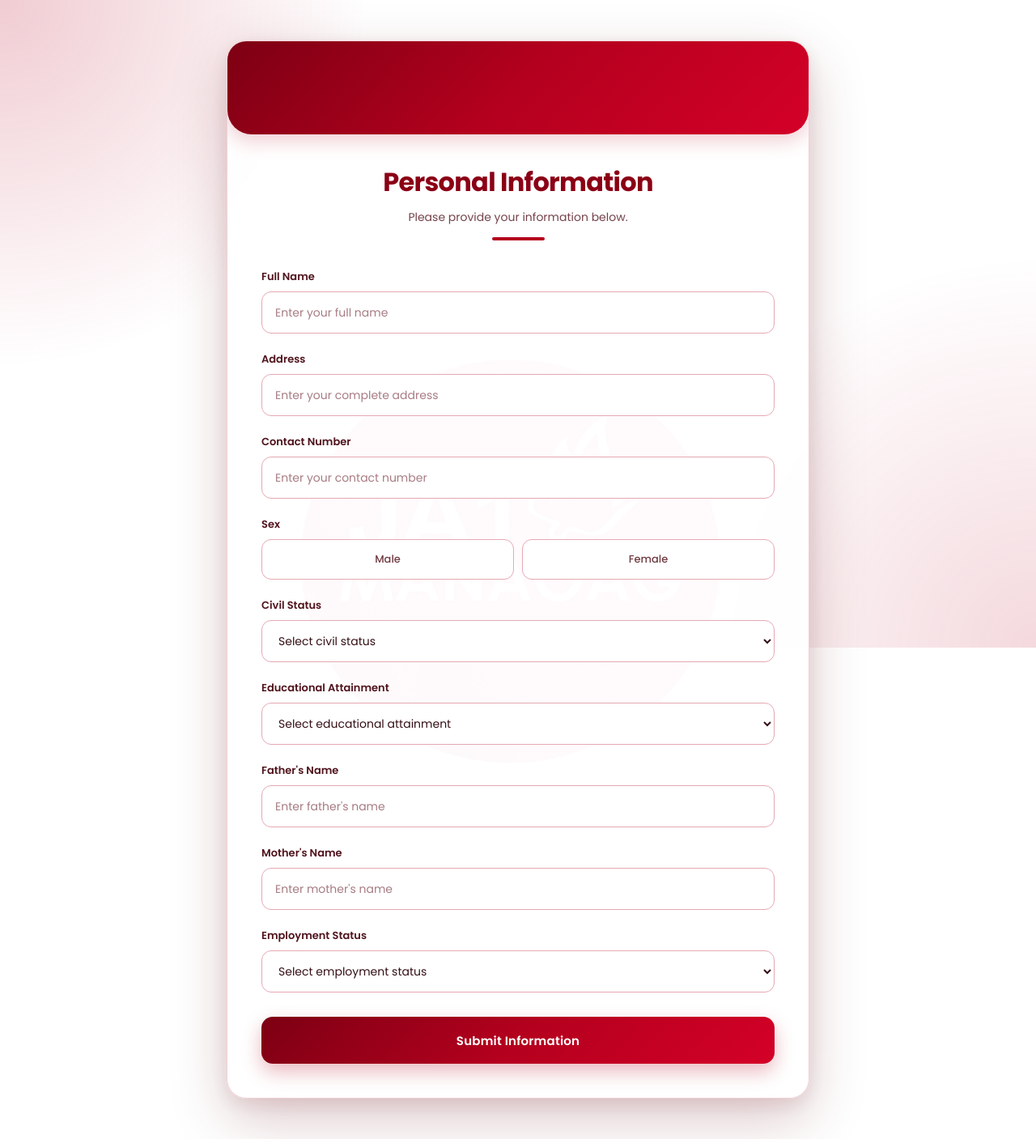
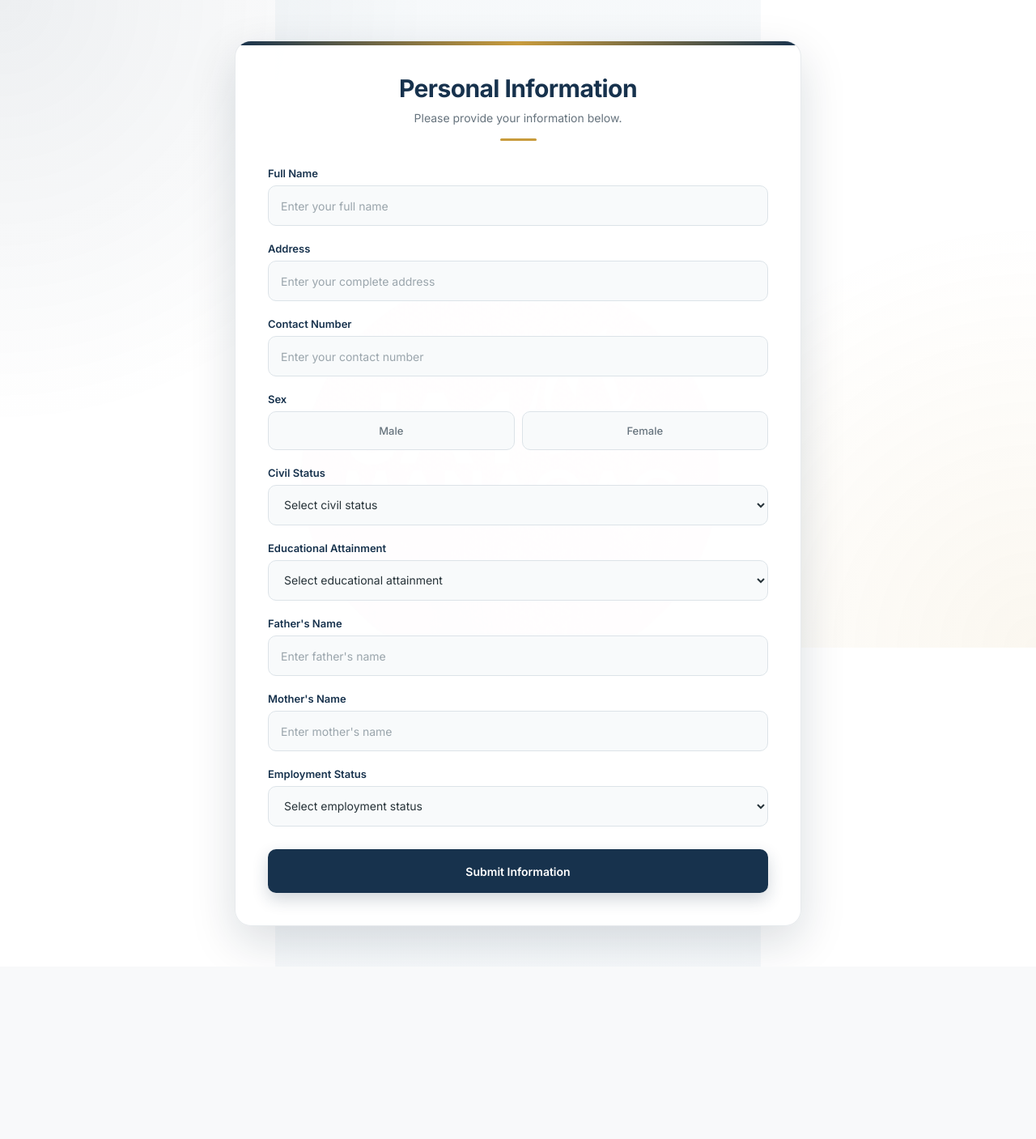
Before and after one commit to marrajanerick-alt/ja1manaoag, a Flask app: page / in a window 1280 px wide. Shown: the whole page at 81% size. After the commit the page ends 1179 px from the top, so only its background shows below. Run offline with Flask 3, Linux system fonts and the light colour scheme.

Commit message:
Update style.css

```diff
--- a/static/style.css
+++ b/static/style.css
@@ -1,20 +1,24 @@
-@import url('https://fonts.googleapis.com/css2?family=Poppins:wght@400;500;600;700&display=swap');
+@import url('https://fonts.googleapis.com/css2?family=Inter:wght@400;500;600;700&display=swap');
 
 
 /* =================================
-   COLORS
+   VARIABLES
 ================================= */
 
 :root {
-    --red-dark: #8b0015;
-    --red: #b4001e;
-    --red-bright: #d40027;
-    --red-light: #fff1f3;
-    --red-border: #e5a8b2;
+    --primary: #17324d;
+    --primary-dark: #0f2438;
+    --accent: #c89b3c;
+
+    --text: #263238;
+    --muted: #66737d;
 
     --white: #ffffff;
-    --text: #351016;
-    --text-light: #75434b;
+    --input: #f8fafb;
+    --border: #dce3e8;
+
+    --shadow:
+        0 20px 55px rgba(15, 36, 56, 0.15);
 }
 
 
@@ -37,14 +41,15 @@
 
     padding: 30px 15px;
 
-    font-family: "Poppins", sans-serif;
+    font-family: "Inter", sans-serif;
 
     color: var(--text);
 
+    /* Background image */
     background:
         linear-gradient(
-            rgba(255, 255, 255, 0.76),
-            rgba(255, 255, 255, 0.76)
+            rgba(245, 248, 250, 0.88),
+            rgba(245, 248, 250, 0.88)
         ),
         url("/static/background.jpg");
 
@@ -71,13 +76,13 @@
     background:
         radial-gradient(
             circle at 0% 0%,
-            rgba(180, 0, 30, 0.20),
-            transparent 30%
+            rgba(23, 50, 77, 0.08),
+            transparent 35%
         ),
         radial-gradient(
             circle at 100% 100%,
-            rgba(180, 0, 30, 0.15),
-            transparent 32%
+            rgba(200, 155, 60, 0.08),
+            transparent 35%
         );
 
     pointer-events: none;
@@ -93,21 +98,19 @@
 .container {
     width: 100%;
 
-    max-width: 720px;
+    max-width: 700px;
 
     margin: 20px auto;
 
-    padding: 0 42px 42px;
+    padding: 40px;
 
-    background: rgba(255, 255, 255, 0.90);
+    background: rgba(255, 255, 255, 0.94);
 
-    border: 1px solid rgba(180, 0, 30, 0.18);
+    border: 1px solid rgba(23, 50, 77, 0.10);
 
-    border-radius: 24px;
+    border-radius: 20px;
 
-    box-shadow:
-        0 25px 70px rgba(100, 0, 20, 0.22),
-        0 8px 25px rgba(100, 0, 20, 0.10);
+    box-shadow: var(--shadow);
 
     position: relative;
 
@@ -115,54 +118,49 @@
 
     overflow: hidden;
 
-    animation: fadeUp 0.7s ease;
+    animation: appear 0.6s ease;
 }
 
 
 /* =================================
-   RED HEADER
+   TOP ACCENT
 ================================= */
 
 .container::before {
     content: "";
 
-    display: block;
+    position: absolute;
 
-    height: 115px;
+    top: 0;
+    left: 0;
 
-    margin: 0 -42px 35px;
+    width: 100%;
+    height: 5px;
 
     background:
         linear-gradient(
-            135deg,
-            #7d0013,
-            #b4001e 50%,
-            #d40027
+            90deg,
+            var(--primary),
+            var(--accent),
+            var(--primary)
         );
-
-    border-radius: 0 0 30px 30px;
-
-    box-shadow:
-        0 8px 25px rgba(180, 0, 30, 0.20);
 }
 
 
 /* =================================
-   HEADER TEXT
+   HEADER
 ================================= */
 
 h1 {
     text-align: center;
 
-    font-family: "Poppins", sans-serif;
-
-    font-size: 32px;
+    font-size: 30px;
 
     font-weight: 700;
 
-    color: var(--red-dark);
+    color: var(--primary);
 
-    letter-spacing: -0.7px;
+    letter-spacing: -0.6px;
 
     margin-bottom: 8px;
 }
@@ -170,15 +168,13 @@
 .subtitle {
     text-align: center;
 
-    color: var(--text-light);
+    color: var(--muted);
 
     font-size: 14px;
 
     line-height: 1.6;
 
-    margin-bottom: 35px;
-
-    position: relative;
+    margin-bottom: 32px;
 }
 
 .subtitle::after {
@@ -186,13 +182,12 @@
 
     display: block;
 
-    width: 65px;
-
-    height: 4px;
+    width: 45px;
+    height: 3px;
 
     margin: 14px auto 0;
 
-    background: var(--red);
+    background: var(--accent);
 
     border-radius: 10px;
 }
@@ -207,7 +202,7 @@
 
     flex-direction: column;
 
-    gap: 22px;
+    gap: 20px;
 }
 
 .form-group {
@@ -222,48 +217,48 @@
 ================================= */
 
 label {
-    margin-bottom: 8px;
+    margin-bottom: 7px;
+
+    color: var(--primary);
 
     font-size: 13px;
 
     font-weight: 600;
-
-    color: #50141d;
 }
 
 
 /* =================================
-   INPUTS & DROPDOWNS
+   INPUTS
 ================================= */
 
 input[type="text"],
 input[type="tel"],
 select {
+
     width: 100%;
 
-    height: 52px;
+    height: 50px;
 
-    padding: 0 16px;
+    padding: 0 15px;
 
-    border: 1.5px solid var(--red-border);
+    border: 1px solid var(--border);
 
-    border-radius: 12px;
+    border-radius: 10px;
 
-    background: var(--white);
+    background: var(--input);
 
     color: var(--text);
 
-    font-family: "Poppins", sans-serif;
+    font-family: "Inter", sans-serif;
 
     font-size: 14px;
 
     outline: none;
 
     transition:
-        border-color 0.25s ease,
-        box-shadow 0.25s ease,
-        transform 0.25s ease,
-        background 0.25s ease;
+        border-color 0.2s ease,
+        box-shadow 0.2s ease,
+        background 0.2s ease;
 }
 
 
@@ -272,32 +267,29 @@
 ================================= */
 
 input::placeholder {
-    color: #a77c83;
+    color: #9aa5ac;
 }
 
 
 /* =================================
-   INPUT FOCUS
+   FOCUS
 ================================= */
 
 input[type="text"]:focus,
 input[type="tel"]:focus,
 select:focus {
 
-    border-color: var(--red);
+    border-color: var(--primary);
 
-    background: #ffffff;
+    background: var(--white);
 
     box-shadow:
-        0 0 0 4px rgba(180, 0, 30, 0.09),
-        0 5px 15px rgba(180, 0, 30, 0.08);
-
-    transform: translateY(-1px);
+        0 0 0 3px rgba(23, 50, 77, 0.08);
 }
 
 
 /* =================================
-   DROPDOWN
+   SELECT
 ================================= */
 
 select {
@@ -306,15 +298,17 @@
 
 
 /* =================================
-   RADIO BUTTONS
+   RADIO GROUP
 ================================= */
 
 .radio-group {
+
     display: grid;
 
-    grid-template-columns: 1fr 1fr;
+    grid-template-columns:
+        1fr 1fr;
 
-    gap: 10px;
+    gap: 9px;
 }
 
 .radio-option {
@@ -343,29 +338,28 @@
 
     justify-content: center;
 
-    min-height: 50px;
+    min-height: 48px;
 
     margin: 0;
 
-    padding: 10px 15px;
+    padding: 9px 12px;
 
-    border: 1.5px solid var(--red-border);
+    border: 1px solid var(--border);
 
-    border-radius: 12px;
+    border-radius: 10px;
 
-    background: #ffffff;
+    background: var(--input);
 
-    color: #713b43;
+    color: var(--muted);
 
     cursor: pointer;
-
-    font-family: "Poppins", sans-serif;
 
     font-size: 13px;
 
     font-weight: 500;
 
-    transition: all 0.25s ease;
+    transition:
+        all 0.2s ease;
 }
 
 
@@ -413,74 +398,72 @@
 
     width: 100%;
 
-    height: 58px;
+    height: 54px;
 
     margin-top: 8px;
 
     border: none;
 
-    border-radius: 14px;
+    border-radius: 10px;
 
-    background:
-        linear-gradient(
-            135deg,
-            #7d0013,
-            #b4001e 50%,
-            #d40027
-        );
+    background: var(--primary);
 
-    color: #ffffff;
+    color: white;
 
-    font-family: "Poppins", sans-serif;
+    font-family: "Inter", sans-serif;
 
-    font-size: 15px;
+    font-size: 14px;
 
     font-weight: 600;
-
-    letter-spacing: 0.2px;
 
     cursor: pointer;
 
     box-shadow:
-        0 10px 25px rgba(180, 0, 30, 0.28);
+        0 8px 20px rgba(23, 50, 77, 0.20);
 
     transition:
-        transform 0.25s ease,
-        box-shadow 0.25s ease,
-        filter 0.25s ease;
+        background 0.2s ease,
+        transform 0.2s ease,
+        box-shadow 0.2s ease;
 }
 
 
-/* Button hover */
+/* Hover */
 
 button[type="submit"]:hover {
+
+    background: var(--primary-dark);
 
     transform: translateY(-2px);
 
     box-shadow:
-        0 15px 32px rgba(180, 0, 30, 0.35);
-
-    filter: brightness(1.07);
+        0 12px 25px rgba(23, 50, 77, 0.25);
 }
 
 
-/* Button click */
+/* Active */
 
 button[type="submit"]:active {
 
     transform: translateY(0);
 
     box-shadow:
-        0 6px 15px rgba(180, 0, 30, 0.20);
+        0 5px 12px rgba(23, 50, 77, 0.18);
 }
 
 
 /* =================================
-   FORM GROUP HOVER
+   FOCUS ACCESSIBILITY
 ================================= */
 
-.form-group:focus-within label {
-    color: var(--red);
+input:focus-visible,
+select:focus-visible,
+button:focus-visible,
+label:focus-visible {
+
+    outline: 2px solid var(--accent);
+
+    outline-offset: 2px;
 }
 
 
```
Also changed, not shown: other parts of static/style.css (+32 -65 lines).
